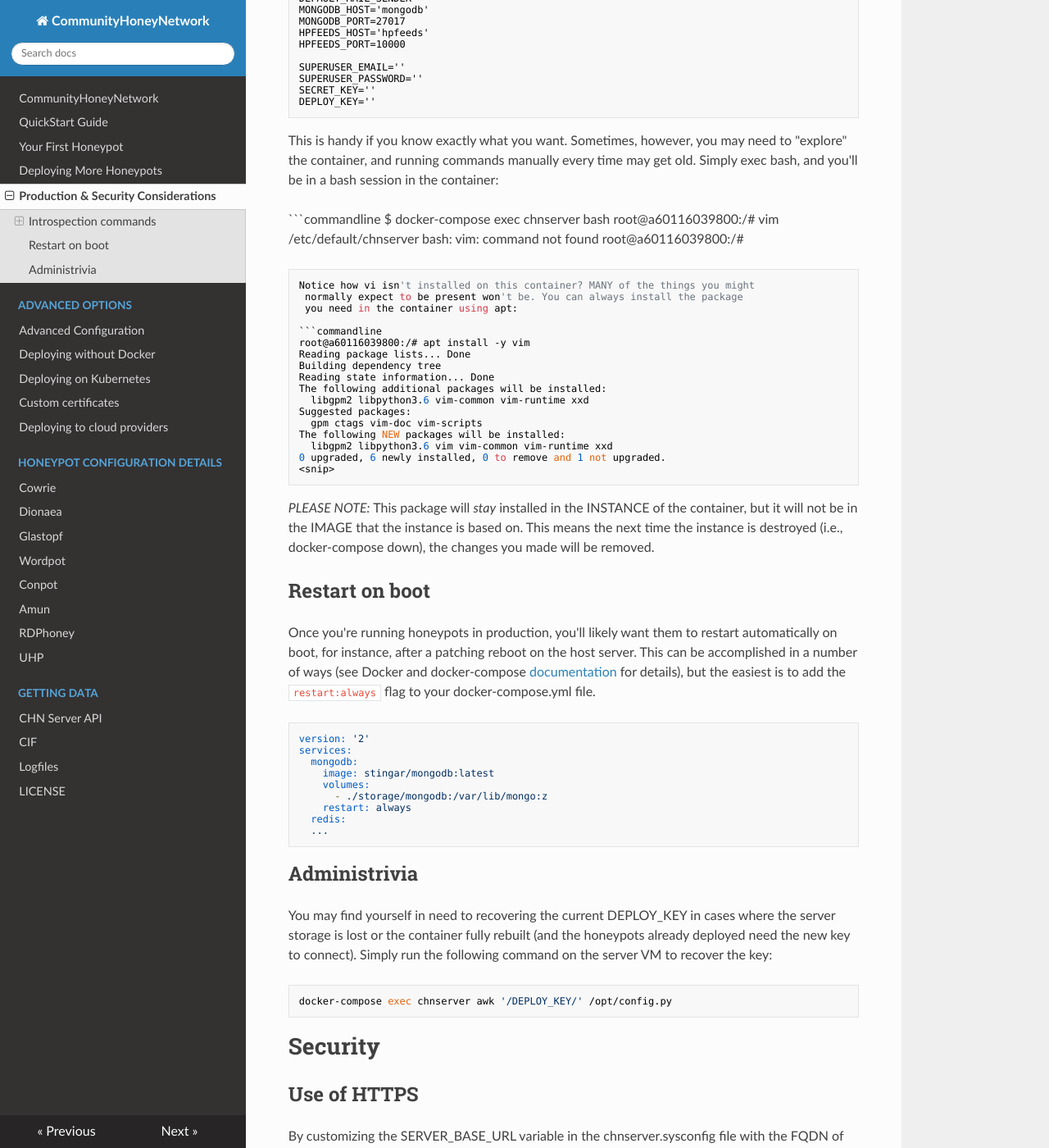
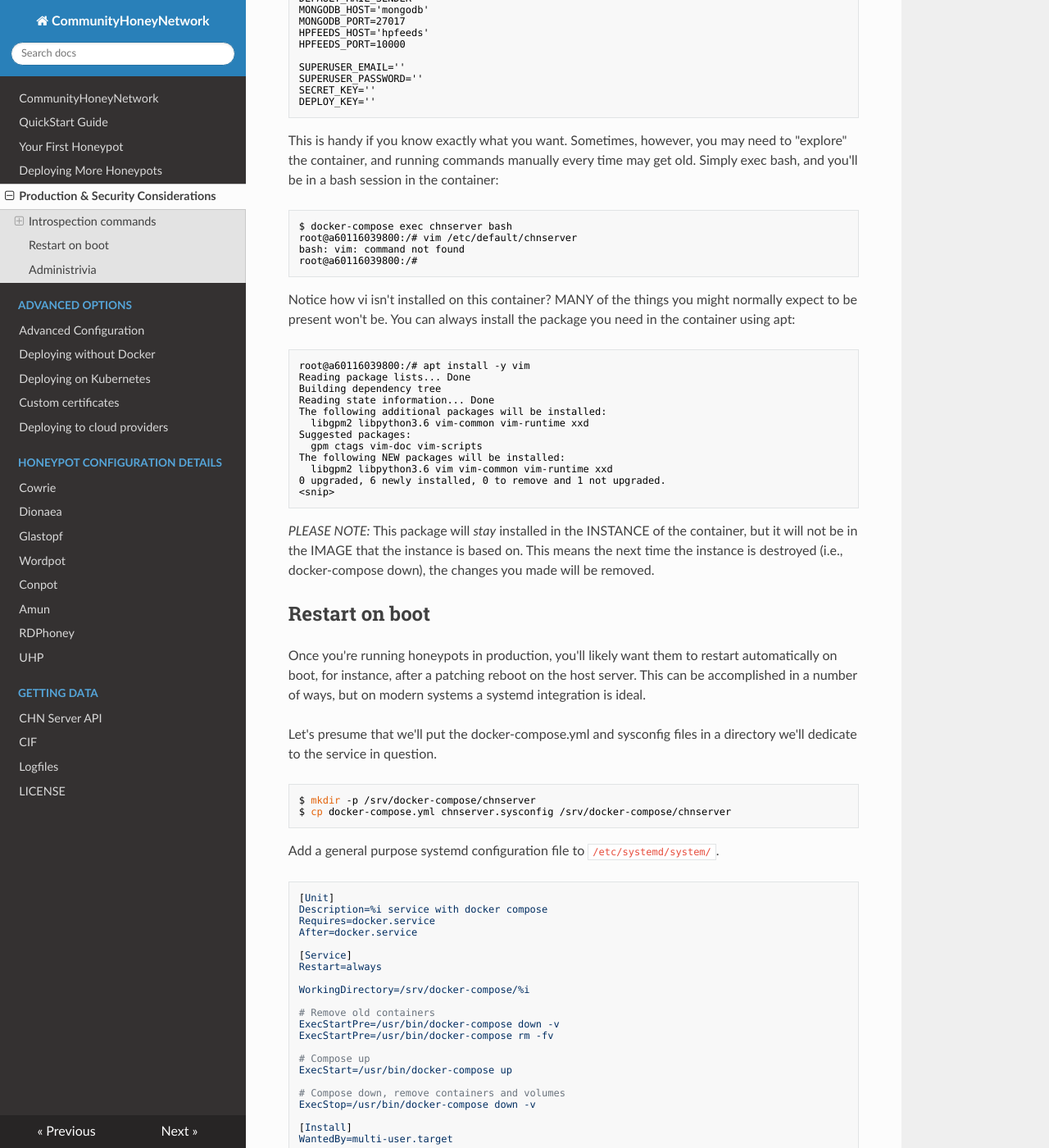
Before and after one commit to CommunityHoneyNetwork/chn-docs, an MkDocs documentation site: the page built from docs/prod_security.md, in a window 1280 px wide and 1400 px high, scrolled down 1796 px. Shown: the whole window at 82% size. Built offline with MkDocs 1.6.1, drawn with Linux system fonts in a browser that asks for light colours; nearby versions of some CDN libraries; old or Windows-style settings are respelled for this version of MkDocs; some of the changed text lies outside the part shown.

Commit message:
In which our hero tries to write documentation while watching every ERB
Signed-off-by: Jesse Bowling <jesse.bowling@duke.edu>

````diff
--- a/docs/prod_security.md
+++ b/docs/prod_security.md
@@ -105,12 +105,13 @@ This is handy if you know exactly what you want. Sometimes, however, you may
 need to "explore" the container, and running commands manually every time may
  get old. Simply exec bash, and you'll be in a bash session in the container:
 
- ```commandline
+```commandline
 $ docker-compose exec chnserver bash
 root@a60116039800:/# vim /etc/default/chnserver
 bash: vim: command not found
 root@a60116039800:/#
 ```
+
 Notice how vi isn't installed on this container? MANY of the things you might
  normally expect to be present won't be. You can always install the package
  you need in the container using apt:
@@ -137,21 +138,54 @@ down), the changes you made will be removed.
 ## Restart on boot
 Once you're running honeypots in production, you'll likely want them to
 restart automatically on boot, for instance, after a patching reboot on the
-host server. This can be accomplished in a number of ways (see Docker and
-docker-compose [documentation](https://docs.docker.com/compose/compose-file/compose-file-v2/#volume-configuration-reference) for details), but the easiest is to add the
-`restart:always` flag to your docker-compose.yml file.
+host server. This can be accomplished in a number of ways, but on modern
+systems a systemd integration is ideal.
 
+Let's presume that we'll put the docker-compose.yml and sysconfig files in a
+directory we'll dedicate to the service in question.
+
+```bash
+$ mkdir -p /srv/docker-compose/chnserver
+$ cp docker-compose.yml chnserver.sysconfig /srv/docker-compose/chnserver
 ```
-version: '2'
-services:
-  mongodb:
-    image: stingar/mongodb:latest
-    volumes:
-      - ./storage/mongodb:/var/lib/mongo:z
-    restart: always
-  redis:
-  ...
+
+Add a general purpose systemd configuration file to `/etc/systemd/system/`.
+
+```yaml
+[Unit]
+Description=%i service with docker compose
+Requires=docker.service
+After=docker.service
+
+[Service]
+Restart=always
+
+WorkingDirectory=/srv/docker-compose/%i
+
+# Remove old containers
+ExecStartPre=/usr/bin/docker-compose down -v
+ExecStartPre=/usr/bin/docker-compose rm -fv
+
+# Compose up
+ExecStart=/usr/bin/docker-compose up
+
+# Compose down, remove containers and volumes
+ExecStop=/usr/bin/docker-compose down -v
+
+[Install]
+WantedBy=multi-user.target
 ```
+
+Now that we have the systemd file and our docker-compose files in place,
+enable the service:
+```bash
+$ systemctl enable --now docker-compose@chnserver
+```
+You can now use standard systemd commands to stop, start and restart your
+containers.
+
+
+
 ## Administrivia
 
 You may find yourself in need to recovering the current DEPLOY_KEY in cases
@@ -176,6 +210,10 @@ SERVER_BASE_URL='https://chn.my.org
 Please note that using https with 'localhost' or an IP address will result in
  a self-signed cert, as Certbot will not issue certificates for IP addresses
  or localhost.
+
+Consult the [section](certificates.md) on certificates for details on options
+ for providing your own certificates or using self-signed certs.
+
 ## Firewall
 
 In order for honeypots to register and log data to the management server, the following inbound ports need to be open on the server and reachable by the honeypots:
````
